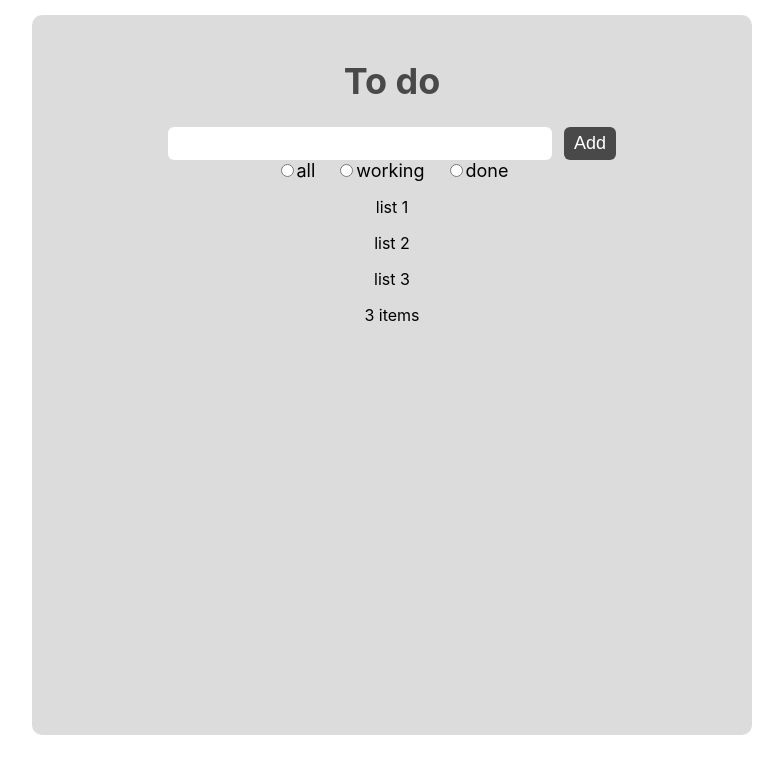
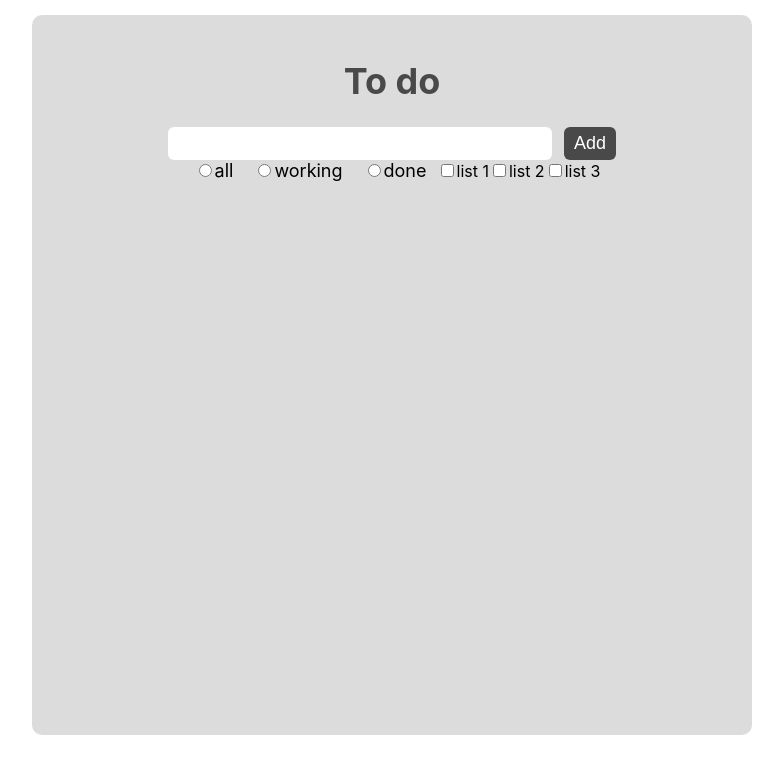
Before and after one commit to Le0tk0k/React-Todo, a React (Create React App) app: page / in a window 1280 px wide. Shown: the top 774 px of the page, without its empty margins (248-1031 px from the left). Built offline with nearby package versions, Linux system fonts and the light colour scheme.

Commit message:
update Todo, TodoItem

```diff
--- a/src/components/Todo.js
+++ b/src/components/Todo.js
@@ -14,7 +14,7 @@ const Todo = () => {
         { id: 1, text: 'list 1', done: false },
         { id: 2, text: 'list 2', done: false },
         { id: 3, text: 'list 3', done: false },
-    ])
+    ]);
 
     return (
         <div>
@@ -26,7 +26,11 @@ const Todo = () => {
                 </label>
                 ))
             }
-            <TodoItem items={items} />
+            {
+                items.map((item) => (
+                    <TodoItem key={item.id} item={item} />
+                ))
+            }
         </div>
     )
 }
--- a/src/components/TodoItem.js
+++ b/src/components/TodoItem.js
@@ -2,14 +2,9 @@ import React from 'react';
 
 const TodoItem = (props) => {
     return (
-        <div>
-            {
-                props.items.map((item) => (
-                    <p>{item.text}</p>
-                ))
-            }
-            <p>{props.items.length} items</p>
-        </div>
+        <label>
+            <input type="checkbox" />{props.item.text}
+        </label>
     )
 }
 
```
